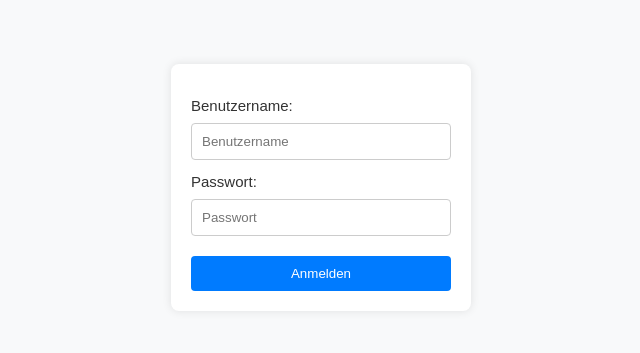
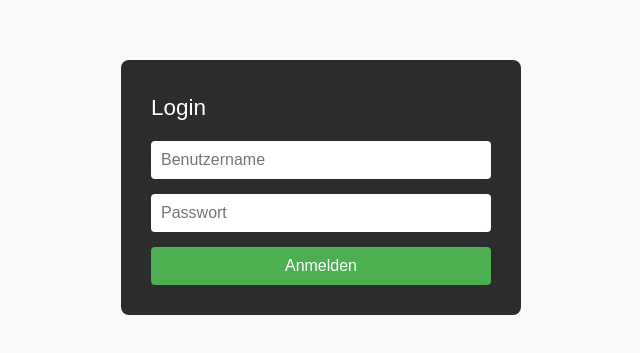
Before and after one commit to bjgedeon/Frontend-M241-245, a Vue app: page / in a window 1280 px wide. Shown: the part 213-566 px from the top of the page, without its empty margins (319-959 px from the left). Built offline with nearby package versions, Linux system fonts and the light colour scheme.

Commit message:
adjust frontend

```diff
--- a/package.json
+++ b/package.json
@@ -10,6 +10,7 @@
   },
   "dependencies": {
     "apexcharts": "^4.5.0",
+    "axios": "^1.8.4",
     "vue": "^3.5.13",
     "vue-router": "^4.5.0",
     "vue3-apexcharts": "^1.8.0"
--- a/src/api.js
+++ b/src/api.js
@@ -1,4 +1,4 @@
-const API_BASE_URL = 'http://172.18.12.60';
+const API_BASE_URL = 'https://172.18.14.20:8443';
 
 export async function generateToken(username, password) {
 
--- a/src/components/Dashboard.vue
+++ b/src/components/Dashboard.vue
@@ -31,32 +31,44 @@ export default {
     // Funktion zum Abrufen der Daten
     const getData = async () => {
   try {
-        const data = await fetchData(); // Daten aus der API holen
-        latestData.value = data[data.length - 1]; // Die letzten Daten als latestData speichern
+    const token = localStorage.getItem("auth_token");
+    if (!token) {
+      throw new Error("Kein Token im Speicher gefunden");
+    }
 
-        // Daten für die Diagramme vorbereiten
+    const data = await fetchData(selectedClient.value, token);
+    if (!data || data.length === 0) return;
+
+    const latest = data[data.length - 1];
+    latestData.value = latest;
+
+    formattedTime.value = new Date(latest.timestamp).toLocaleTimeString();
+
     temperatureData.value.push({
       time: formattedTime.value,
-          temperature: latestData.value.temperature,
+      temperature: latest.temperature,
     });
+
     humidityData.value.push({
       time: formattedTime.value,
-          humidity: latestData.value.humidity,
+      humidity: latest.humidity,
     });
+
     pressureData.value.push({
       time: formattedTime.value,
-          pressure: latestData.value.pressure,
+      pressure: latest.pressure,
     });
+
     airQualityData.value.push({
       time: formattedTime.value,
-          airQuality: latestData.value.airQuality,
+      airQuality: latest.voc, // hier voc statt airQuality
     });
 
-        formattedTime.value = new Date().toLocaleTimeString();
   } catch (error) {
     console.error("Fehler beim Abrufen der Daten:", error);
   }
 };
+
 
     // Funktion zum Aktualisieren der Charts alle 5 Minuten
     const updateCharts = () => {
--- a/src/components/Login.vue
+++ b/src/components/Login.vue
@@ -1,94 +1,84 @@
-<template>
-  <div class="login-container">
-    <form @submit.prevent="login">
-      <label for="username">Benutzername:</label>
-      <input type="text" id="username" v-model="username" placeholder="Benutzername" required />
-
-      <label for="password">Passwort:</label>
-      <input type="password" id="password" v-model="password" placeholder="Passwort" required />
-
-      <button type="submit">Anmelden</button>
-      <p v-if="loginError" style="color: red;">Ungültiger Benutzername oder Passwort</p>
-    </form>
-  </div>
-</template>
-
 <script>
-import { generateToken } from '../api.js'; // API-Import
+import { ref } from "vue";
+import { generateToken } from "../api.js";
 
 export default {
-  data() {
-    return {
-      username: '',
-      password: '',
-      loginError: false,
-    };
-  },
-  methods: {
-    async login() {
+  setup() {
+    const username = ref("");
+    const password = ref("");
+    const errorMessage = ref("");
+
+    const login = async () => {
       try {
-        // Wir rufen die API auf, um den Token zu generieren
-        const response = await generateToken(this.username, this.password);
+        const token = await generateToken(username.value, password.value);
 
-        // Erfolgreiche Anmeldung: Token im LocalStorage speichern
-        if (response.token) {
-          localStorage.setItem('authToken', response.token); // Token im LocalStorage speichern
-          this.$emit('login-success'); // Erfolgreiche Anmeldung
-          this.loginError = false;
-          // Optional: Weiterleitung oder andere Aktionen nach erfolgreichem Login
+        if (token) {
+          localStorage.setItem("auth_token", token);
+          window.location.href = "/dashboard"; // oder verwende Vue Router: this.$router.push('/dashboard')
         } else {
-          throw new Error('Kein Token erhalten.');
+          errorMessage.value = "Anmeldung fehlgeschlagen. Kein Token erhalten.";
         }
       } catch (error) {
-        console.error('Login-Fehler:', error.message);
-        this.loginError = true; // Fehleranzeige bei ungültigen Anmeldedaten
+        errorMessage.value = "Anmeldung fehlgeschlagen. Bitte überprüfe Benutzername und Passwort.";
+        console.error(error);
       }
-    },
+    };
+
+    return {
+      username,
+      password,
+      errorMessage,
+      login,
+    };
   },
 };
 </script>
 
+<template>
+  <div class="login-container">
+    <h2>Login</h2>
+    <input v-model="username" type="text" placeholder="Benutzername" />
+    <input v-model="password" type="password" placeholder="Passwort" />
+    <button @click="login">Anmelden</button>
+    <p v-if="errorMessage" class="error">{{ errorMessage }}</p>
+  </div>
+</template>
+
 <style scoped>
 .login-container {
-  display: flex;
-  justify-content: center;
-  align-items: center;
-  height: 100vh;
-}
-
-form {
+  max-width: 400px;
+  margin: 100px auto;
   display: flex;
   flex-direction: column;
-  max-width: 300px;
-  width: 100%;
-  padding: 20px;
-  background-color: #fff;
+  gap: 15px;
+  padding: 30px;
   border-radius: 8px;
-  box-shadow: 0px 0px 10px rgba(0, 0, 0, 0.1);
-}
-
-label {
-  margin-top: 10px;
+  background-color: #2c2c2c;
+  color: white;
 }
 
 input {
-  margin-top: 5px;
   padding: 10px;
   border-radius: 4px;
-  border: 1px solid #ccc;
+  border: none;
+  font-size: 16px;
 }
 
 button {
-  margin-top: 20px;
   padding: 10px;
-  background-color: #007bff;
+  border: none;
+  background-color: #4caf50;
   color: white;
-  border: none;
+  font-size: 16px;
+  cursor: pointer;
   border-radius: 4px;
-  cursor: pointer;
 }
 
 button:hover {
-  background-color: #0056b3;
+  background-color: #45a049;
+}
+
+.error {
+  color: red;
 }
 </style>
--- a/src/main.js
+++ b/src/main.js
@@ -2,5 +2,6 @@ import './assets/main.css'
 
 import { createApp } from 'vue'
 import App from './App.vue'
+import router from './router'
 
 createApp(App).mount('#app')
```
Also changed, not shown: src/router/index.js (added, +16 -0 lines), 1 other file (tests, documents, lock files or other folders). Lines whose indentation alone changed are shown as unchanged.
